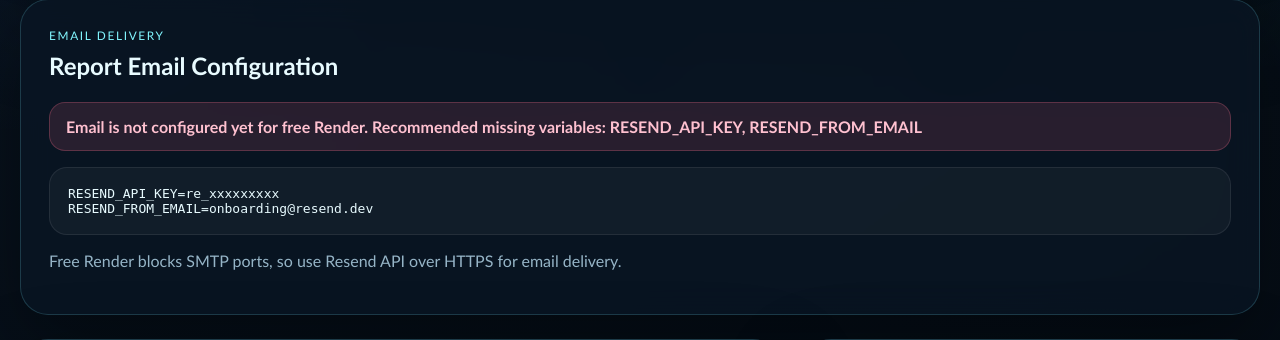
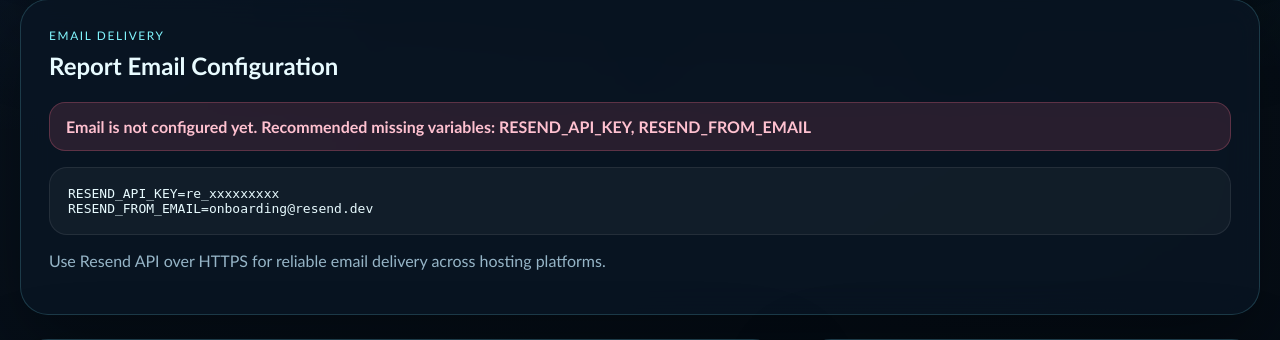
Before and after one commit to anujcodes1/Bone-Fracture-Detection-using-Deep-Learning, a Flask app: page / in a window 1280 px wide. Shown: the part 784-1124 px from the top of the page. Run offline with Flask 3, Linux system fonts and the light colour scheme; the visitor is signed in with stand-in values (Sample User, id 1); data that the repository does not hold is empty; some libraries are stand-ins or nearby versions.

Commit message:
Make email setup messaging platform-neutral

```diff
--- a/backend/app.py
+++ b/backend/app.py
@@ -382,7 +382,7 @@
                 smtp.login(smtp_username, smtp_password)
                 smtp.send_message(message)
         else:
-            return False, "Email provider is not configured. Add RESEND_API_KEY and RESEND_FROM_EMAIL for free Render."
+            return False, "Email provider is not configured. Add RESEND_API_KEY and RESEND_FROM_EMAIL."
     except HTTPError as exc:
         return False, f"Email provider error: {exc.read().decode('utf-8', errors='ignore')}"
     except URLError as exc:
--- a/backend/templates/health_report.html
+++ b/backend/templates/health_report.html
@@ -117,7 +117,7 @@
             <button type="submit" class="secondary-btn">Send Health Report by Email</button>
           </form>
           {% else %}
-          <p class="message error">Email setup is incomplete for free Render. Recommended missing variables: {{ email_status.missing|join(', ') }}</p>
+          <p class="message error">Email setup is incomplete. Recommended missing variables: {{ email_status.missing|join(', ') }}</p>
           <div class="code-block">
             <pre><code>RESEND_API_KEY=re_xxxxxxxxx
 RESEND_FROM_EMAIL=onboarding@resend.dev</code></pre>
--- a/backend/templates/index.html
+++ b/backend/templates/index.html
@@ -127,12 +127,12 @@
         {% if email_status.configured %}
         <p class="message success">Email delivery is configured using {{ email_status.provider|upper }}. You can send PDF case reports directly from the dashboard.</p>
         {% else %}
-        <p class="message error">Email is not configured yet for free Render. Recommended missing variables: {{ email_status.missing|join(', ') }}</p>
+        <p class="message error">Email is not configured yet. Recommended missing variables: {{ email_status.missing|join(', ') }}</p>
         <div class="code-block">
           <pre><code>RESEND_API_KEY=re_xxxxxxxxx
 RESEND_FROM_EMAIL=onboarding@resend.dev</code></pre>
         </div>
-        <p class="helper-text">Free Render blocks SMTP ports, so use Resend API over HTTPS for email delivery.</p>
+        <p class="helper-text">Use Resend API over HTTPS for reliable email delivery across hosting platforms.</p>
         {% endif %}
       </section>
 
```
